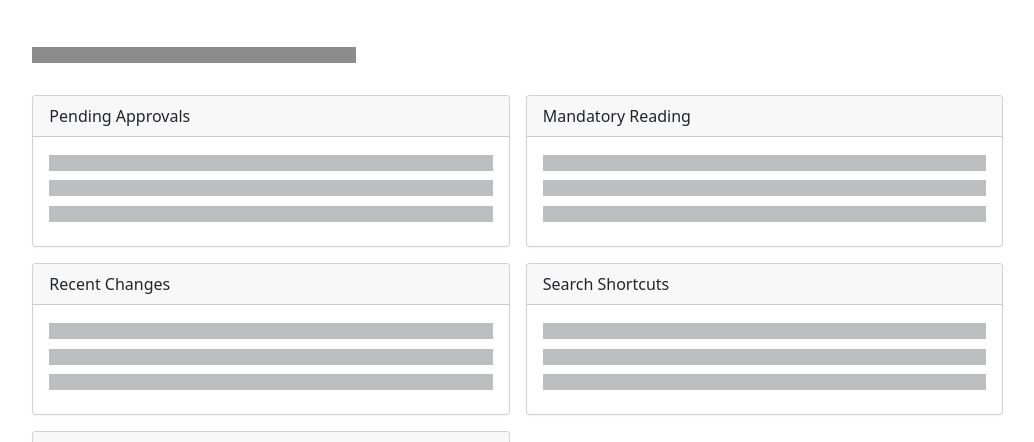
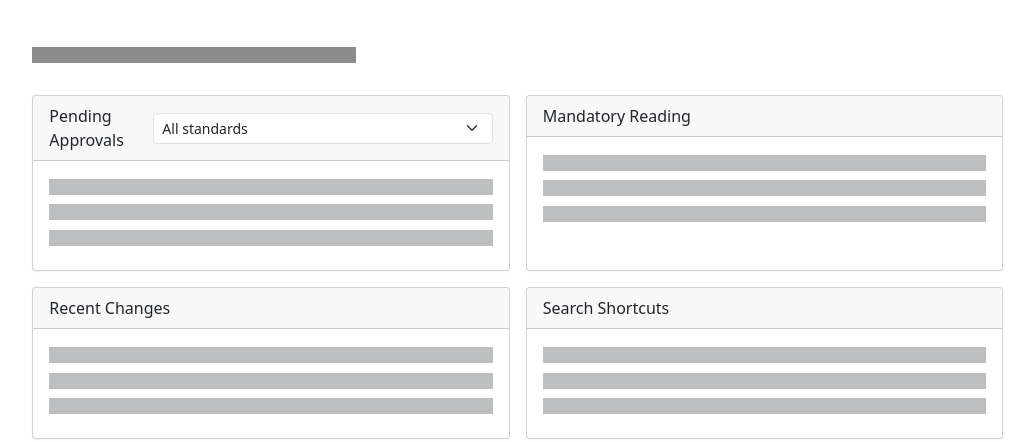
Before and after one commit to hihancioglu/baylan-kys, a Flask app: template portal/templates/dashboard.html in a window 1280 px wide. Shown: the part 57-499 px from the top of the page, without its empty margins (229-1263 px from the left). Run offline with Flask 3, Linux system fonts and the light colour scheme; the template is opened without the code that fills it, so the values that code supplies are empty; parts of the project's set-up code (start-up, migrations or seed data) failed here and were passed over; some libraries are stand-ins or nearby versions.

Commit message:
Add standard filter for pending approvals

```diff
--- a/portal/app.py
+++ b/portal/app.py
@@ -374,7 +374,9 @@ def notifications_stream():
     return Response(stream(), mimetype="text/event-stream")
 
 
-def _get_pending_approvals(db, user_id: int | None, limit: int = 5):
+def _get_pending_approvals(
+    db, user_id: int | None, limit: int = 5, standard: str | None = None
+):
     """Return titles and approval URLs for pending workflow steps.
 
     Older deployments may not yet have the ``user_id`` column.  If the column is
@@ -389,6 +391,12 @@ def _get_pending_approvals(db, user_id: int | None, limit: int = 5):
         .join(Document)
         .filter(WorkflowStep.status == "Pending")
     )
+
+    if standard:
+        query = (
+            query.join(DocumentStandard, DocumentStandard.doc_id == Document.id)
+            .filter(DocumentStandard.standard_code == standard)
+        )
 
     inspector = inspect(db.get_bind())
     columns = {c["name"] for c in inspector.get_columns("workflow_steps")}
@@ -472,6 +480,7 @@ def dashboard():
             "mandatory_reading": _get_mandatory_reading(db, user_id),
             "recent_revisions": _get_recent_revisions(db),
             "search_shortcuts": _get_search_shortcuts(),
+            "standards": sorted(ALLOWED_STANDARDS),
         }
         return render_template("dashboard.html", **context)
     finally:
@@ -494,9 +503,12 @@ def dashboard_cards(card):
     try:
         user = session.get("user") or {}
         user_id = user.get("id")
+        standard = request.args.get("standard")
         context = {"card": card}
         if card == "pending":
-            context["pending_approvals"] = _get_pending_approvals(db, user_id)
+            context["pending_approvals"] = _get_pending_approvals(
+                db, user_id, standard=standard
+            )
         elif card == "mandatory":
             context["mandatory_reading"] = _get_mandatory_reading(db, user_id)
         elif card == "recent":
@@ -514,11 +526,12 @@ def dashboard_cards(card):
 @login_required
 def api_dashboard_pending_approvals():
     limit = request.args.get("limit", type=int) or 5
+    standard = request.args.get("standard")
     db = get_session()
     try:
         user = session.get("user") or {}
         user_id = user.get("id")
-        items = _get_pending_approvals(db, user_id, limit)
+        items = _get_pending_approvals(db, user_id, limit, standard)
         return jsonify({"items": items, "error": None})
     except Exception as e:
         return jsonify({"items": [], "error": str(e)}), 500
--- a/portal/templates/dashboard.html
+++ b/portal/templates/dashboard.html
@@ -5,11 +5,25 @@
 <div class="row row-cols-1 row-cols-md-2 g-3">
   <div class="col">
     <div class="card h-100">
-      <div class="card-header">Pending Approvals</div>
-      <div class="card-body"
+      <div class="card-header d-flex align-items-center">
+        <span>Pending Approvals</span>
+        <select id="pending-standard" class="form-select form-select-sm ms-auto"
+                name="standard"
+                hx-get="/api/dashboard/cards/pending"
+                hx-target="#pending-approvals-body"
+                hx-trigger="change"
+                hx-swap="innerHTML">
+          <option value="">All standards</option>
+          {% for s in standards %}
+          <option value="{{ s }}">{{ s }}</option>
+          {% endfor %}
+        </select>
+      </div>
+      <div id="pending-approvals-body" class="card-body"
            hx-get="/api/dashboard/cards/pending"
            hx-trigger="load, every 10s"
-           hx-swap="innerHTML">
+           hx-swap="innerHTML"
+           hx-include="#pending-standard">
         {% set card = 'pending' %}
         {% include 'partials/dashboard/_cards.html' %}
       </div>
```
